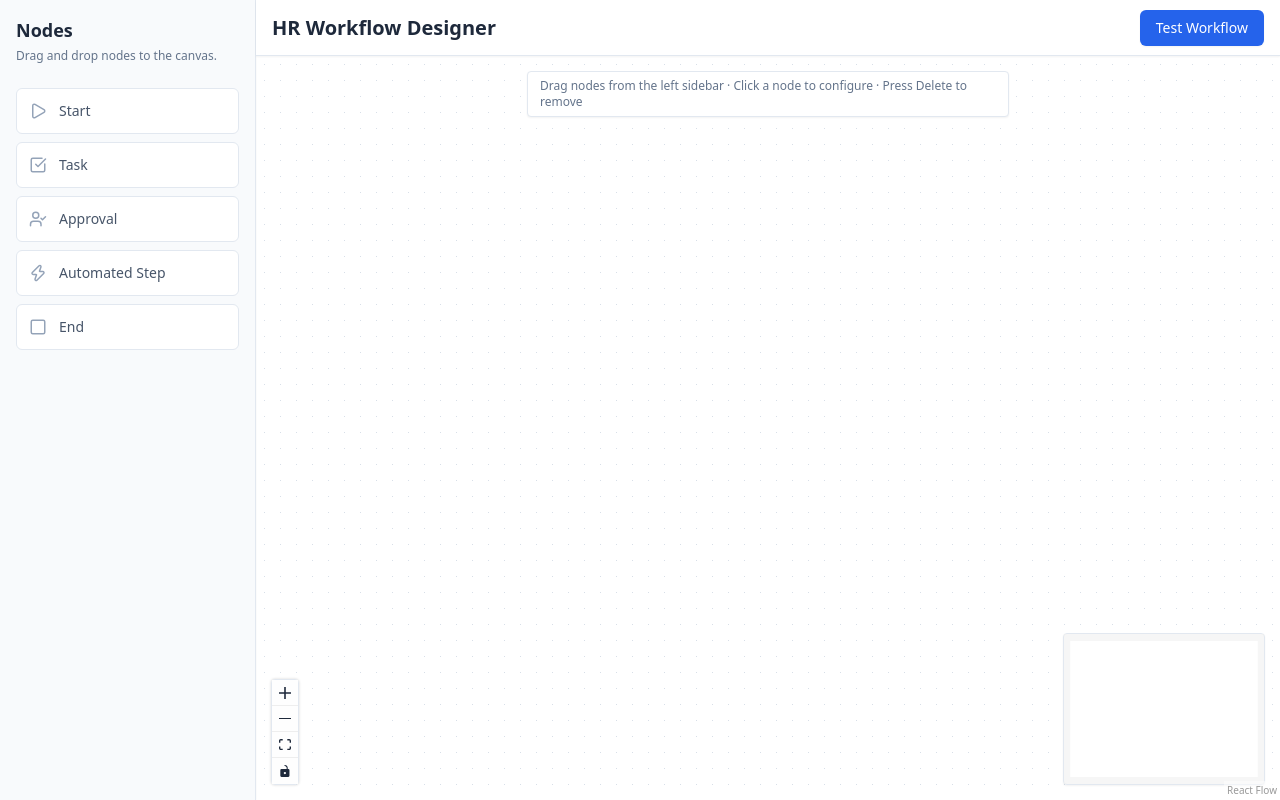
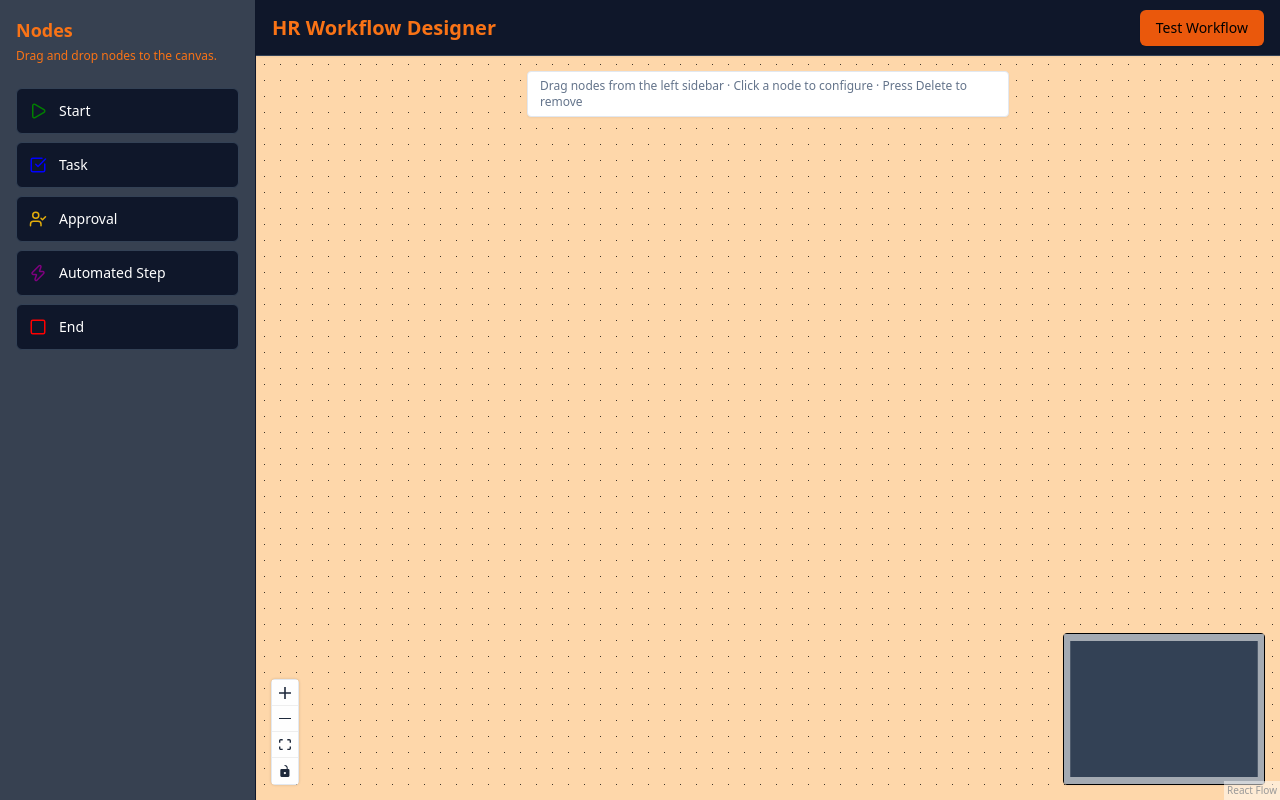
Before and after one commit to RaghavV8/Tredence_Full_Stack_Task, a React (Vite) app: page / in a window 1280 px wide. Built offline with nearby package versions, Linux system fonts and the light colour scheme.

Commit message:
UI Design updated only Sandbox left

```diff
--- a/src/components/Canvas/WorkflowCanvas.tsx
+++ b/src/components/Canvas/WorkflowCanvas.tsx
@@ -83,9 +83,26 @@ export const WorkflowCanvas: React.FC = () => {
         fitViewOptions={{ padding: 0.2 }}
         className="bg-slate-50"
       >
-        <Background gap={16} color="#cbd5e1" />
+        <Background gap={16} color="#black" />
         <Controls className="bg-white border border-slate-200 rounded shadow-sm" />
-        <MiniMap zoomable pannable className="border border-slate-200 rounded shadow-sm" />
+        <MiniMap zoomable pannable className="border border-black rounded shadow-sm "
+        style={{ backgroundColor: '#334155' }}
+        nodeColor={(node)=>{
+          switch(node.type){
+            case 'startNode':
+              return '#22c55e';
+            case 'taskNode':
+              return '#3b82f6';
+            case 'approvalNode':
+              return '#eab308';
+            case 'automatedNode':
+              return '#a855f7';
+            case 'endNode':
+              return '#ef4444';
+            default:
+              return '#94a3b8';
+          }
+        }} />
         <Panel
           position="top-center"
           className="bg-white px-3 py-1.5 shadow-sm border border-slate-200 rounded text-xs text-slate-500 pointer-events-none"
--- a/src/components/Forms/NodeConfigPanel.tsx
+++ b/src/components/Forms/NodeConfigPanel.tsx
@@ -5,7 +5,7 @@ import type { MockAction } from '../../types/workflow';
 import { mockApi } from '../../api/mockApi';
 
 const Label: React.FC<{ children: React.ReactNode }> = ({ children }) => (
-  <label className="block text-xs font-semibold text-slate-600 mb-1">{children}</label>
+  <label className="block text-xs font-semibold text-orange-600 mb-1">{children}</label>
 );
 
 const Input: React.FC<React.InputHTMLAttributes<HTMLInputElement>> = (props) => (
@@ -53,10 +53,10 @@ const KVEditor: React.FC<{ pairs: KVPair[]; onChange: (pairs: KVPair[]) => void;
   };
 
   return (
-    <div className="mb-4">
+    <div className="mb-4 bg">
       <div className="flex items-center justify-between mb-1">
         <Label>{label}</Label>
-        <button onClick={add} className="text-primary-500 hover:text-primary-700 flex items-center gap-1 text-xs font-medium">
+        <button onClick={add} className="text-white hover:text-yellow-500 flex items-center gap-1 text-xs font-medium">
           <Plus size={12} /> Add
         </button>
       </div>
@@ -217,11 +217,11 @@ const EndNodeForm: React.FC<{ data: any; onChange: (data: any) => void }> = ({ d
           role="switch"
           aria-checked={!!data.showSummary}
           onClick={() => onChange({ showSummary: !data.showSummary })}
-          className={`relative inline-flex h-6 w-11 items-center rounded-full transition-colors ${data.showSummary ? 'bg-primary-600' : 'bg-slate-300'}`}
+          className={`relative inline-flex h-6 w-11 items-center rounded-full transition-colors ${data.showSummary ? 'bg-orange-600' : 'bg-slate-300'}`}
         >
           <span className={`inline-block h-4 w-4 transform rounded-full bg-white transition-transform shadow ${data.showSummary ? 'translate-x-6' : 'translate-x-1'}`} />
         </button>
-        <span className="text-sm text-slate-700">Show Summary Report</span>
+        <span className="text-sm text-orange-600">Show Summary Report</span>
       </div>
     </div>
   </>
@@ -261,17 +261,17 @@ export const NodeConfigPanel: React.FC = () => {
   };
 
   return (
-    <div className="flex flex-col h-full">
-      <div className="flex items-center justify-between px-4 py-3 border-b border-slate-200 bg-slate-50">
+    <div className="flex flex-col h-full border-black">
+    <div className="flex items-center justify-between px-4 py-3 bg-slate-700">
         <div>
-          <h3 className="font-semibold text-slate-800 text-sm">{FORM_TITLE[nodeType] || 'Node Config'}</h3>
-          <p className="text-xs text-slate-400">ID: {selectedNode.id.slice(0, 8)}…</p>
+          <h3 className="font-semibold text-orange-500 text-sm">{FORM_TITLE[nodeType] || 'Node Config'}</h3>
+          <p className="text-xs text-orange-500">ID: {selectedNode.id.slice(0, 8)}…</p>
         </div>
-        <button onClick={() => setSelectedNodeId(null)} className="text-slate-400 hover:text-slate-600 transition-colors">
+        <button onClick={() => setSelectedNodeId(null)} className="text-slate-400 hover:text-orange-500 transition-colors">
           <X size={18} />
         </button>
       </div>
-      <div className="flex-1 overflow-y-auto p-4">
+      <div className="flex-1 border-black bg-slate-900  overflow-y-auto p-4">
         {renderForm()}
       </div>
     </div>
--- a/src/components/Layout.tsx
+++ b/src/components/Layout.tsx
@@ -10,15 +10,15 @@ export const Layout: React.FC = () => {
   const [isSandboxOpen, setIsSandboxOpen] = useState(false);
 
   return (
-    <div className="flex h-screen w-full bg-white overflow-hidden font-sans">
+    <div className="flex h-screen w-full bg-orange-200 overflow-hidden font-sans ">
       <Sidebar />
 
       <main className="flex-1 flex flex-col relative">
-        <header className="h-14 border-b border-slate-200 flex items-center justify-between px-4 bg-white z-10 shadow-sm">
-          <h1 className="text-xl font-bold text-slate-800">HR Workflow Designer</h1>
+        <header className="h-14 border-b border-slate-700 flex items-center justify-between px-4 bg-slate-900 z-10 shadow-sm">
+          <h1 className="text-xl font-bold text-orange-500">HR Workflow Designer</h1>
           <button
             onClick={() => setIsSandboxOpen(true)}
-            className="px-4 py-2 bg-primary-600 text-white rounded-md hover:bg-primary-700 text-sm font-medium transition-colors shadow-sm"
+            className="px-4 py-2 bg-orange-600 text-black hover:text-white rounded-md hover:bg-yellow-500 text-sm font-medium transition-colors shadow-sm"
           >
             Test Workflow
           </button>
@@ -34,7 +34,7 @@ export const Layout: React.FC = () => {
       </main>
 
       {selectedNodeId && (
-        <aside className="w-80 bg-white border-l border-slate-200 shadow-xl z-20 flex flex-col">
+        <aside className="w-80 bg-black shadow-xl z-20 flex flex-col">
           <NodeConfigPanel />
         </aside>
       )}
--- a/src/components/Nodes/NodeWrapper.tsx
+++ b/src/components/Nodes/NodeWrapper.tsx
@@ -23,7 +23,7 @@ export const NodeWrapper: React.FC<NodeWrapperProps> = ({
   return (
     <div
       className={`min-w-[200px] bg-white rounded-md shadow-md border-2 transition-all ${
-        selected ? 'border-primary-500 shadow-lg' : 'border-slate-200'
+        selected ? 'shadow-lg' : 'border-slate-200'
       } ${className}`}
     >
       {hasTarget && (
--- a/src/components/Nodes/index.tsx
+++ b/src/components/Nodes/index.tsx
@@ -26,6 +26,7 @@ export const TaskNode: React.FC<NodeProps> = ({ data, selected }) => {
       title={nodeData.title || 'Task'}
       icon={<CheckSquare size={16} />}
       selected={selected}
+      className='border-primary-500 '
     >
       {nodeData.assignee && (
         <div className="text-xs mb-1"><span className="font-semibold">Assignee:</span> {nodeData.assignee}</div>
--- a/src/components/UI/Sidebar.tsx
+++ b/src/components/UI/Sidebar.tsx
@@ -16,7 +16,7 @@ const DraggableNode: React.FC<DraggableNodeProps> = ({ type, label, icon }) => {
 
   return (
     <div
-      className="flex items-center gap-3 p-3 mb-2 bg-white border border-slate-200 rounded-md cursor-grab hover:border-primary-500 hover:text-primary-600 hover:shadow-sm text-slate-600 transition-colors"
+    className="flex items-center gap-3 p-3 mb-2 bg-slate-900 border border-slate-700 rounded-md cursor-pointer hover:border-orange-500 hover:text-orange-500 hover:shadow-sm text-white transition-colors"
       onDragStart={(event) => onDragStart(event, type)}
       draggable
     >
@@ -28,18 +28,18 @@ const DraggableNode: React.FC<DraggableNodeProps> = ({ type, label, icon }) => {
 
 export const Sidebar: React.FC = () => {
   return (
-    <aside className="w-64 bg-slate-50 border-r border-slate-200 p-4 flex flex-col h-full shadow-sm z-10">
+    <aside className="w-64 bg-gray-700 border-r border-slate-900 p-4 flex flex-col h-full shadow-sm z-10">
       <div className="mb-6">
-        <h2 className="text-lg font-semibold text-slate-800">Nodes</h2>
-        <p className="text-xs text-slate-500 mt-1">Drag and drop nodes to the canvas.</p>
+        <h2 className="text-lg font-semibold text-orange-500">Nodes</h2>
+        <p className="text-xs text-orange-500 mt-1">Drag and drop nodes to the canvas.</p>
       </div>
 
       <div className="flex-1 overflow-y-auto">
-        <DraggableNode type="startNode" label="Start" icon={<Play size={18} />} />
-        <DraggableNode type="taskNode" label="Task" icon={<CheckSquare size={18} />} />
-        <DraggableNode type="approvalNode" label="Approval" icon={<UserCheck size={18} />} />
-        <DraggableNode type="automatedNode" label="Automated Step" icon={<Zap size={18} />} />
-        <DraggableNode type="endNode" label="End" icon={<Square size={18} />} />
+        <DraggableNode type="startNode" label="Start" icon={<Play size={18} style={{ color: 'green' }} />} />
+        <DraggableNode type="taskNode" label="Task" icon={<CheckSquare size={18} style={{ color: 'blue' }} />} />
+        <DraggableNode type="approvalNode" label="Approval" icon={<UserCheck size={18} color='#E5AE0B' />} />
+        <DraggableNode type="automatedNode" label="Automated Step" icon={<Zap size={18} style={{ color: 'purple' }}/>} />
+        <DraggableNode type="endNode" label="End" icon={<Square size={18} style={{ color: 'red' }}/>} />
       </div>
     </aside>
   );
```
